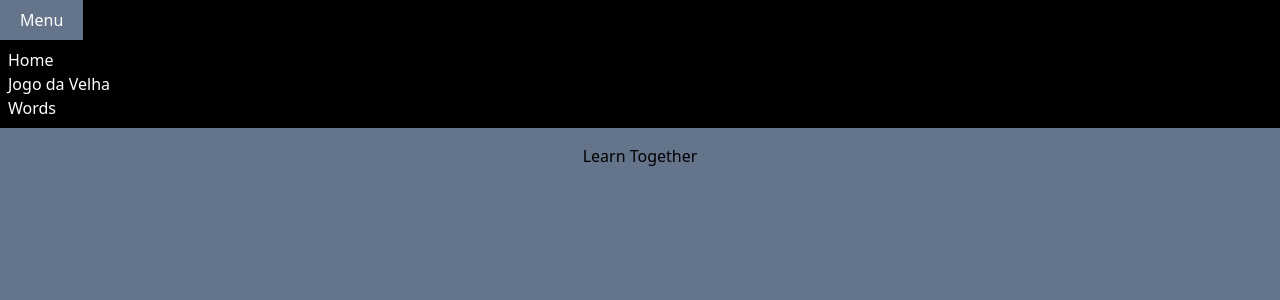
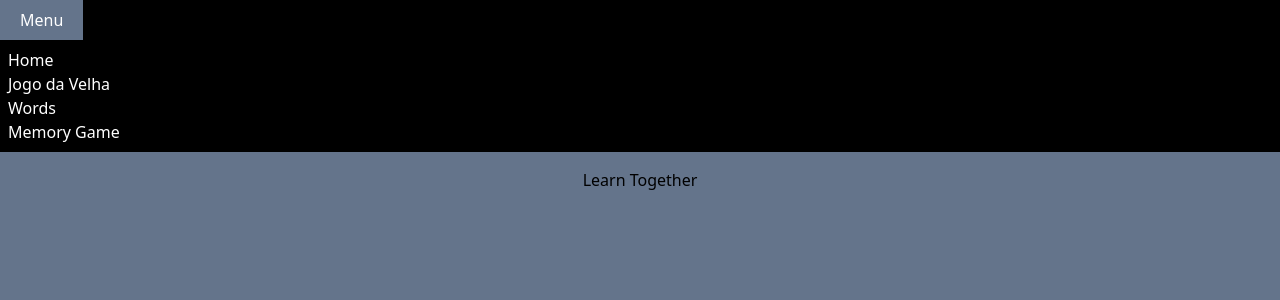
Before and after one commit to A1exsandro/learn-together, a React (Create React App) app: page / in a window 1280 px wide. Both pictures are taken after a click on the element "Menu". Shown: the top 300 px of the page. Built offline with nearby package versions, Linux system fonts and the light colour scheme; no server answers.

Commit message:
feat: initial branch of memory game

```diff
--- a/src/App.jsx
+++ b/src/App.jsx
@@ -3,6 +3,7 @@ import { BrowserRouter, Routes, Route } from "react-router-dom"
 
 import Layout from "./layout/Layout"
 import Home from "./pages/Home"
+import MemoryGame from "./pages/MemoryGame"
 import TicTacToe from "./pages/TicTacToe"
 import Words from "./pages/Words"
 
@@ -15,6 +16,7 @@ const App = () => {
           <Route index element={<Home />} />
           <Route path="/tictactoe" element={<TicTacToe />} />
           <Route path="/words" element={<Words />} />
+          <Route path="/memory-game" element={<MemoryGame />} />
         </Route>
       </Routes>
     </BrowserRouter>
--- a/src/layout/Layout.jsx
+++ b/src/layout/Layout.jsx
@@ -41,6 +41,12 @@ const Layout = () => {
             hover:pl-4 hover:text-lime-500"
           ><Link to="/words">Words</Link></div>
 
+          <div
+            onClick={toggleMenu}
+            className="hover:bg-slate-500 hover:cursor-pointer
+            hover:pl-4 hover:text-lime-500"
+          ><Link to="/memory-game">Memory Game</Link></div>
+
         </div>
       </div>
 
--- /dev/null
+++ b/src/pages/MemoryGame.jsx
@@ -0,0 +1,9 @@
+import React from "react"
+
+const MemoryGame = () => {
+  return(
+    <div>Memory Game</div>
+  )
+}
+
+export default MemoryGame
```
